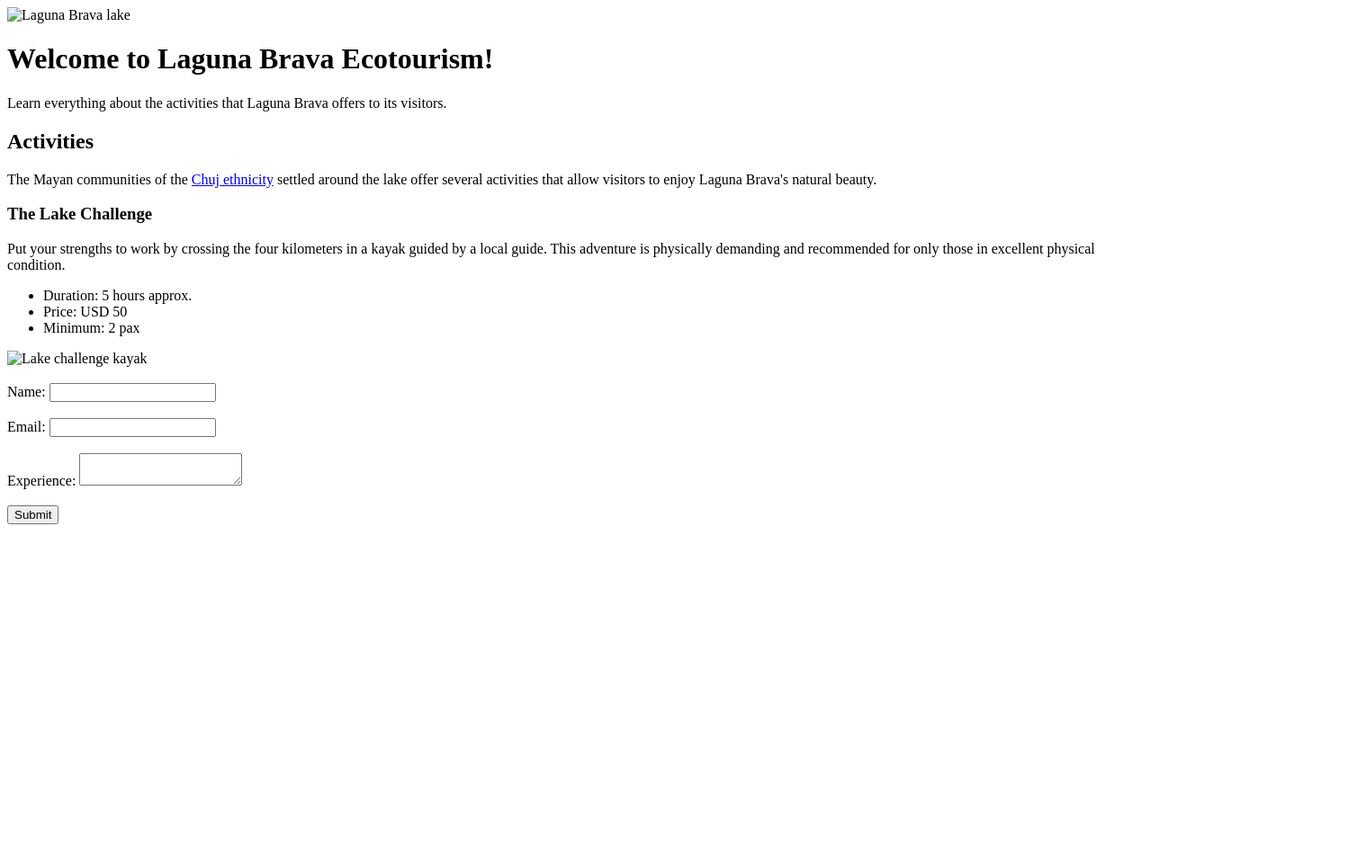
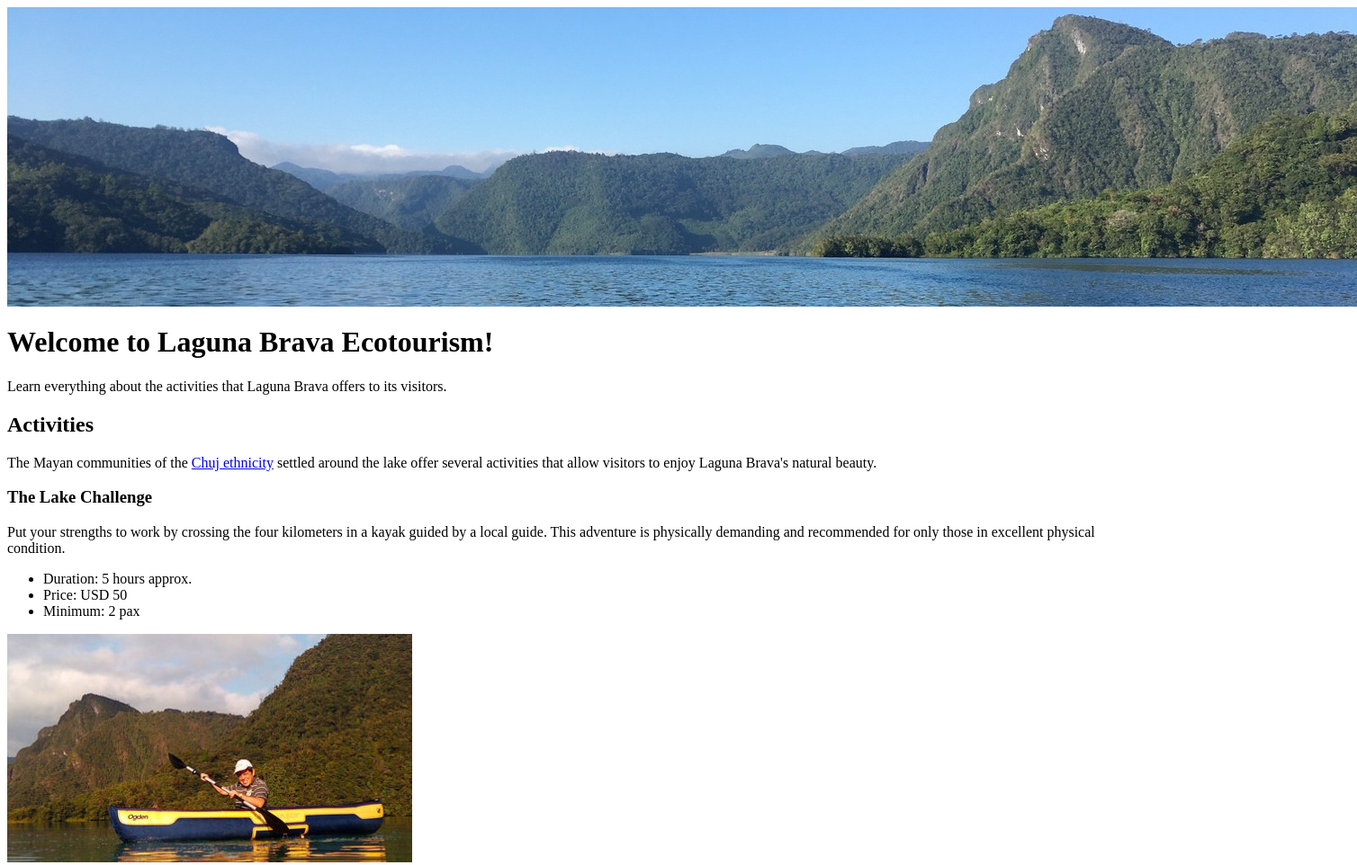
Before and after one commit to LeoDGrr/fall2025_lab2_LDAG, a plain HTML site: page index.html in a window 1280 px wide. Shown: the top 962 px of the page at 90% size, 1508 px wide, since content can reach past the window. Before the commit the page ends 800 px from the top, so only its background shows below. Drawn offline with Linux system fonts and the light colour scheme.

Commit message:
Update index.html

```diff
--- a/index.html
+++ b/index.html
@@ -5,7 +5,7 @@
             <title>Laguna Brava Ecotourism</title>
     </head>
     <body>
-        <img alt="Laguna Brava lake" src="img\laguna-brava-panoramic-1500x330.jpg" title="Laguna Brava"/>
+        <img alt="Laguna Brava lake" src="laguna-brava-panoramic-1500x330.jpg" title="Laguna Brava"/>
         <h1>Welcome to Laguna Brava Ecotourism!</h1>
         <p>Learn everything about the activities that Laguna Brava offers to its visitors.</p>
         <h2>Activities</h2>
@@ -18,7 +18,7 @@
             <li>Price: USD 50</li>
             <li>Minimum: 2 pax</li>
         </ul>
-        <img alt="Lake challenge kayak" src="img\kayak-450x254.jpg" title="Kayak on Brava lake"/>
+        <img alt="Lake challenge kayak" src="kayak-450x254.jpg" title="Kayak on Brava lake"/>
         <br />
         <br />
         <form action="https://script.google.com/macros/s/AKfycbydkg-fUfr2HdwvAK5TXLLpfs1MdS9qQqifGOagw87mhBXdvfll9unOUFfxMAqtlXls/exec" method="POST">
@@ -35,4 +35,5 @@
         </form>
     </body>
 
+
 </html>
```
